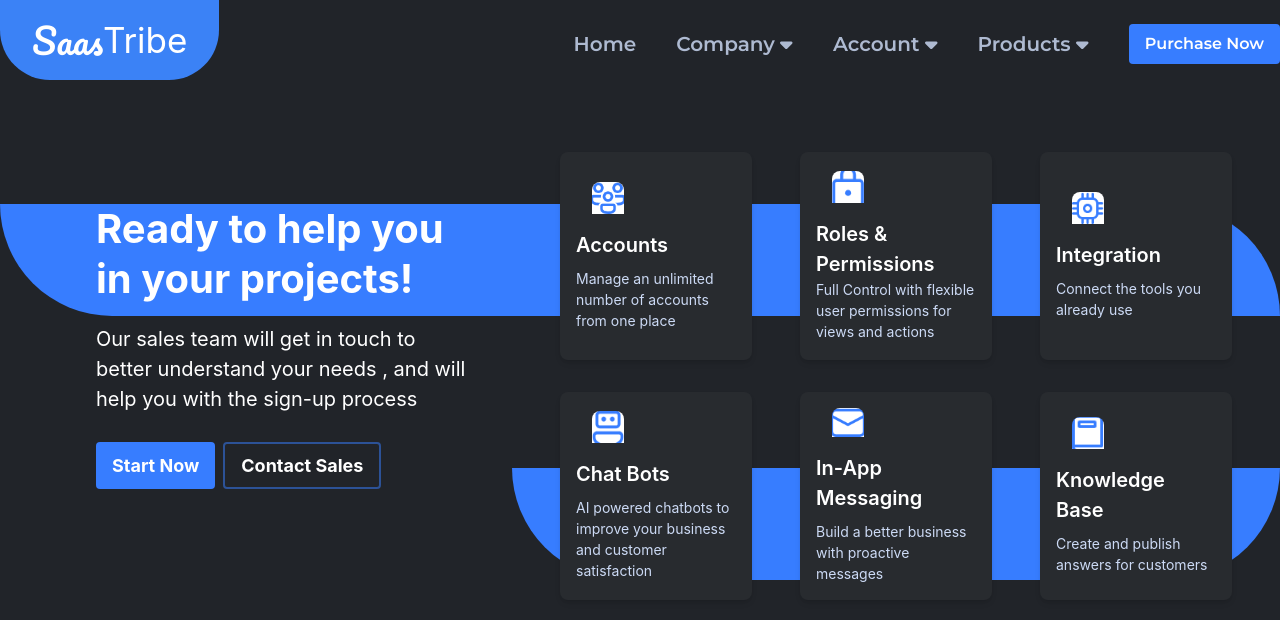
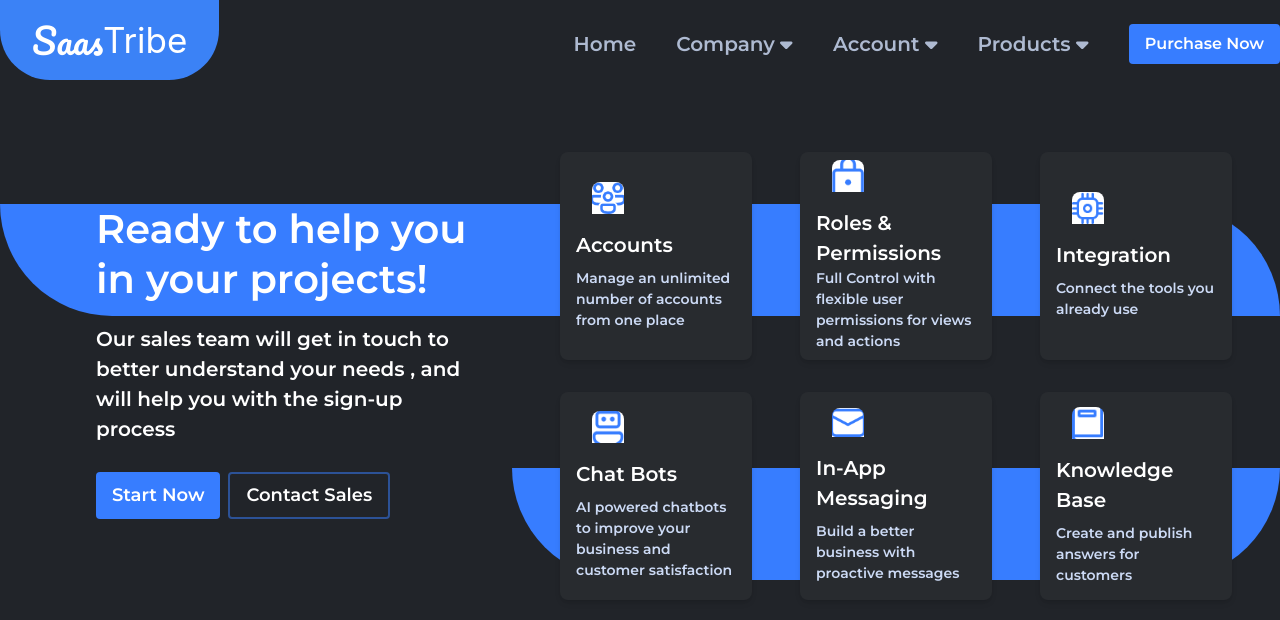
Before and after one commit to Fatchatyy/codingAssignment, a React (Create React App) app: page / in a window 1280 px wide. Shown: the top 620 px of the page. Built offline with nearby package versions, Linux system fonts and the light colour scheme.

Commit message:
added fonts to the body

```diff
--- a/src/components/pageComponent.js
+++ b/src/components/pageComponent.js
@@ -11,12 +11,12 @@ const pageComponent = () => {
 
     {/* Content of the first column */}
     <div className="absolute inset-0 flex flex-col top-20 items-center left-24 right-10 text-white">
-      <h2 className="text-4xl font-bold z-10 relative leading-tight text-Title ">Ready to help you in your projects!</h2>
+      <h2 className="text-4xl font-bold z-10 relative leading-tight text-Title font-montserrat ">Ready to help you in your projects!</h2>
       <div className="z-10 relative">
-        <p className=" text-xl pt-5 pb-3">Our sales team will get in touch to better understand your needs , and will help you with the sign-up process</p>
+        <p className=" text-xl pt-5 pb-3 font-montserrat font-medium">Our sales team will get in touch to better understand your needs , and will help you with the sign-up process</p>
         <div className="flex mt-4">
-          <button className="bg-purchase-button hover:bg-blue-600 text-lg text-white font-bold py-2 px-4 rounded mr-2">Start Now</button>
-          <button className="bg-navbar border-2 border-contour hover:bg-green-600 text-lg text-white font-bold py-2 px-4 rounded">Contact Sales</button>
+          <button className="bg-purchase-button hover:bg-blue-600 text-lg text-white font-semibold py-2 px-4 rounded font-montserrat mr-2">Start Now</button>
+          <button className="bg-navbar border-2 border-contour hover:bg-green-600 text-lg text-white font-semibold font-montserrat py-2 px-4 rounded">Contact Sales</button>
         </div>
       </div>
     </div>
@@ -29,38 +29,38 @@ const pageComponent = () => {
   {/* Card 1 */}
   <div className="bg-card rounded-lg shadow-md p-4 w-48 h-52 flex flex-col justify-center">
     <img src="/img/ppl.png" className=" h-8 w-8 object-cover rounded-t-lg mb-2 ml-4" />
-    <h2 className="text-xl font-semibold text-white mb-2 mt-2 ">Accounts</h2>
-    <p className="text-sm text-p">Manage an unlimited number of accounts from one place</p>
+    <h2 className="text-xl font-semibold text-white mb-2 mt-2 font-montserrat font-semibold">Accounts</h2>
+    <p className="text-sm text-p font-montserrat font-medium">Manage an unlimited number of accounts from one place</p>
   </div>
   {/* Card 2 */}
   <div className="bg-card rounded-lg shadow-md p-4 w-48 h-52 flex flex-col justify-center">
     <img src="/img/Key.png" className=" h-8 w-8 object-cover rounded-t-lg mb-2 ml-4" />
-    <h2 className="text-xl font-semibold text-white  mt-2">Roles & Permissions</h2>
-    <p className="text-sm text-p">Full Control with flexible user permissions for views and actions</p>
+    <h2 className="text-xl font-semibold text-white font-montserrat font-semibold mt-2">Roles & Permissions</h2>
+    <p className="text-sm text-p font-montserrat font-medium">Full Control with flexible user permissions for views and actions</p>
   </div>
   {/* Card 3 */}
   <div className="bg-card rounded-lg shadow-md p-4 w-48 h-52 flex flex-col justify-center">
     <img src="/img/card.png" className="w-8 h-8 object-cover rounded-t-lg mb-2 ml-4" />
-    <h2 className="text-xl font-semibold text-white mb-2 mt-2">Integration</h2>
-    <p className="text-sm text-p">Connect the tools you already use</p>
+    <h2 className="text-xl font-semibold text-white font-montserrat font-semibold mb-2 mt-2">Integration</h2>
+    <p className="text-sm text-p font-montserrat font-medium">Connect the tools you already use</p>
   </div>
   {/* Card 4 */}
   <div className="bg-card rounded-lg shadow-md p-4 w-48 h-52 flex flex-col justify-center">
     <img src="/img/bot.png" className="w-8 h-8 object-cover rounded-t-lg mb-2 ml-4" />
-    <h2 className="text-xl font-semibold text-white mb-2 mt-2">Chat Bots</h2>
-    <p className="text-sm text-p">AI powered chatbots to improve your business and customer satisfaction</p>
+    <h2 className="text-xl font-semibold text-white font-montserrat font-semibold mb-2 mt-2">Chat Bots</h2>
+    <p className="text-sm text-p font-montserrat font-medium">AI powered chatbots to improve your business and customer satisfaction</p>
   </div>
   {/* Card 5 */}
   <div className="bg-card rounded-lg shadow-md p-4 w-48 h-52 flex flex-col justify-center">
     <img src="/img/msg.png" className="w-8 h-8 object-cover rounded-t-lg mb-2 ml-4" />
-    <h2 className="text-xl font-semibold text-white mb-2 mt-2">In-App Messaging</h2>
-    <p className="text-sm text-p">Build a better business with proactive messages</p>
+    <h2 className="text-xl font-semibold text-white font-montserrat font-semibold mb-2 mt-2">In-App Messaging</h2>
+    <p className="text-sm text-p font-montserrat font-medium">Build a better business with proactive messages</p>
   </div>
   {/* Card 6 */}
   <div className="bg-card rounded-lg shadow-md p-4 w-48 h-52 flex flex-col justify-center">
     <img src="/img/book.png" className="w-8 h-8 object-cover rounded-t-lg mb-2 ml-4" />
-    <h2 className="text-xl font-semibold text-white mb-2 mt-2">Knowledge Base</h2>
-    <p className="text-sm text-p">Create and publish answers for customers</p>
+    <h2 className="text-xl font-semibold text-white font-montserrat font-semibold mb-2 mt-2">Knowledge Base</h2>
+    <p className="text-sm text-p font-montserrat font-medium">Create and publish answers for customers</p>
   </div>
 </div>
 </div>
```
